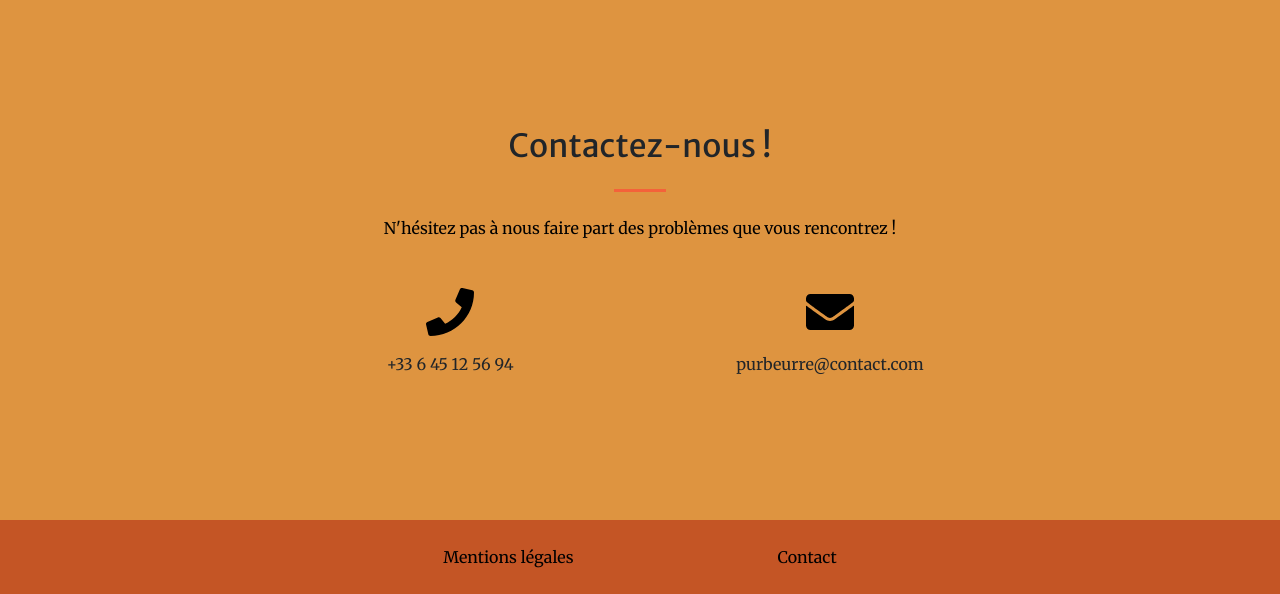
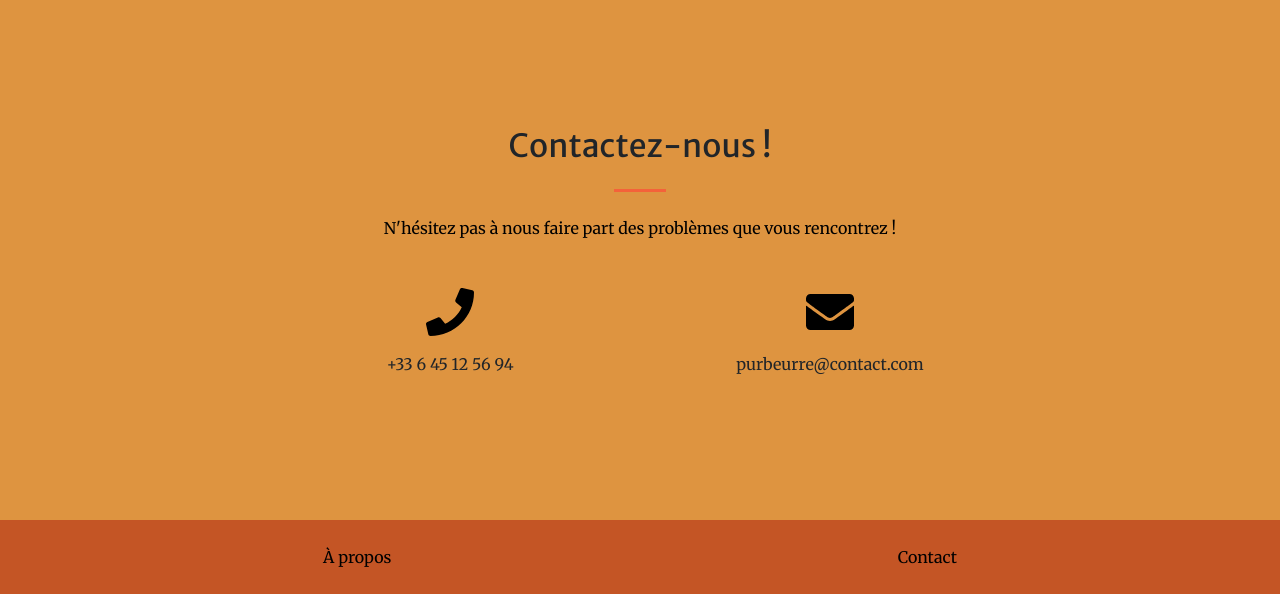
Before and after one commit to raoofrachidi/Projet-8, a Django app: page / in a window 1280 px wide. Shown: the part 1913-2507 px from the top of the page. Run offline with Django 3.2, Linux system fonts and the light colour scheme; parts of the project's set-up code (start-up, migrations or seed data) failed here and were passed over; some libraries are stand-ins or nearby versions.

Commit message:
Update base.html

```diff
--- a/store/templates/store/base.html
+++ b/store/templates/store/base.html
@@ -48,13 +48,11 @@
         </nav>
         {% block content %}{% endblock %}
         <!-- Footer-->
-        <footer>
+        <footer class="bg-light py-10">
           <div class="container">
-            <div class="row">
-              <div class="col-lg-8 mx-auto text-center">
-                  <a href="{% url 'store:legalnotice' %}">Mentions légales</a>
+            <div class="row d-flex justify-content-around">
+                  <a href="{% url 'store:legalnotice' %}">À propos</a>
                   <a href="/#contact">Contact</a>
-              </div>
             </div>
           </div>
         </footer>
```
